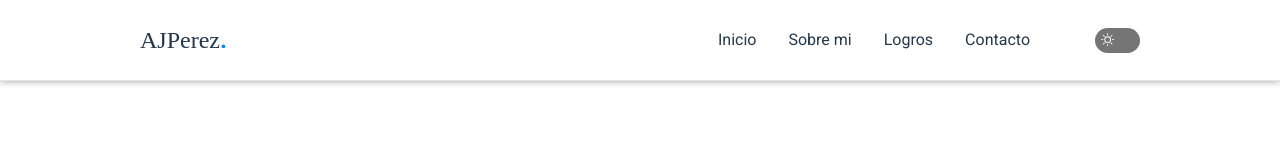
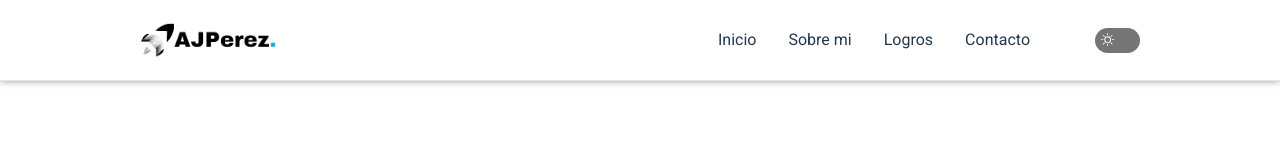
Before and after one commit to adrian4058/Portfolio, a React (Vite) app: page / in a window 1280 px wide. Shown: the top 160 px of the page. Built offline with nearby package versions, Linux system fonts and the light colour scheme.

Commit message:
Portfolio primera version terminado

```diff
--- a/src/components/Navbar/Navbar.elements.js
+++ b/src/components/Navbar/Navbar.elements.js
@@ -27,20 +27,10 @@ export const NavBarLogos = styled.a`
   cursor: pointer;
 `;
 
-export const LogoName = styled.a`
-  font-size: 1.5rem;
-  color: ${({ theme }) => theme.text};
-  font-family: "Shadows Into Light", cursive;
-  &:hover {
-    color: ${({ theme }) => theme.text};
-  }
-`;
-
-export const PuntoDetail = styled.h1`
-    margin: 0
-    font-family: 'Roboto', sans-serif;
-    font-weight: 700;
-    color: ${({ theme }) => theme.hover}
+export const LogoName = styled.img`
+  width: 8.5rem;
+  ${'' /* aspect-ratio: 1.3; */}
+  object-fit: contain;
 `;
 
 export const NavBarLinks = styled.nav`
--- a/src/components/Navbar/Navbar.jsx
+++ b/src/components/Navbar/Navbar.jsx
@@ -9,13 +9,14 @@ import {
   NavBarLogos,
   NavBarSize,
   NavBarSwitch,
-  PuntoDetail,
   LinksButtons,
   ListLinks,
   LinksNav,
 } from "./Navbar.elements";
 import { IoMdMenu } from "react-icons/io";
 import { MdClose } from "react-icons/md";
+import logoblanco from "../../assets/logoblanco.png";
+import logonegro from "../../assets/logo.png";
 
 const Navbar = ({ theme, setTheme }) => {
   const [clicked, setClicked] = useState(false);
@@ -30,12 +31,15 @@ const Navbar = ({ theme, setTheme }) => {
     { name: "Logros", link: "#project" },
     { name: "Contacto", link: "#contact" },
   ];
+
+  let logo = theme === "light" ? logonegro : logoblanco;
+
   return (
     <NavBarContainer>
       <NavBarSize>
         <NavBarLogos href="#home">
-          <LogoName>AJPerez</LogoName>
-          <PuntoDetail>.</PuntoDetail>
+          <LogoName src={logo} />
+
         </NavBarLogos>
         <NavBarLinks>
           <LinksButtons className={`${clicked ? "active" : ""}`}>
```
Also changed, not shown: src/assets/logo.png (added), src/assets/logoblanco.png (added).
